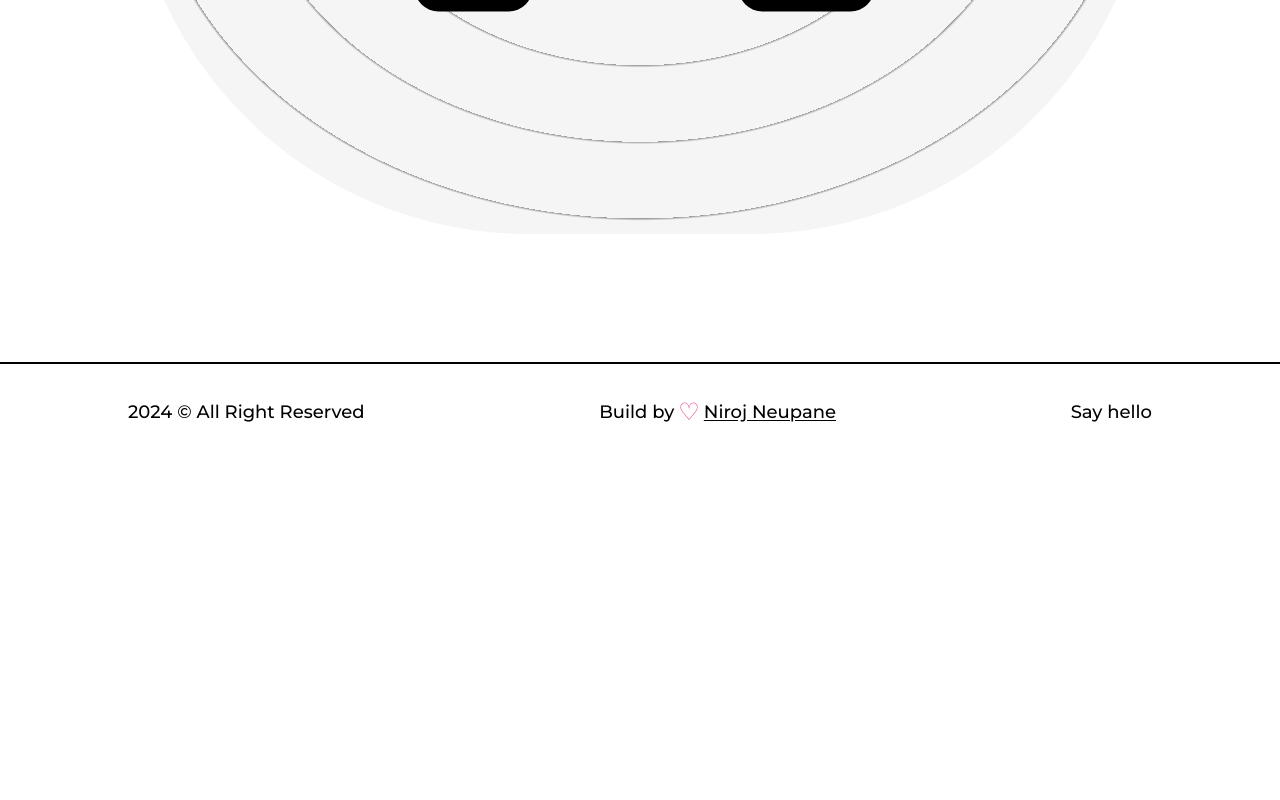
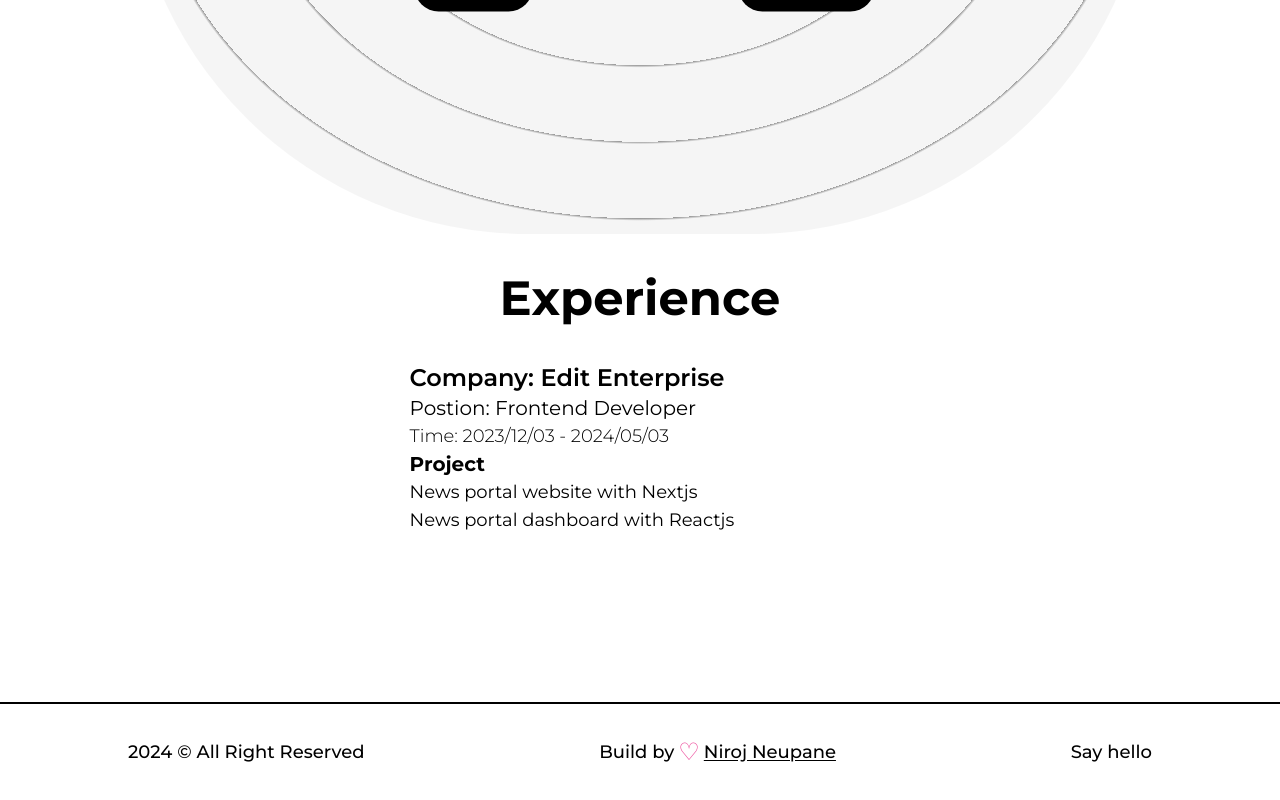
Before and after one commit to nirojneupane5/portfolio, a Next.js app: page /about in a window 1280 px wide. Shown: the part 1402-2202 px from the top of the page. Before the commit the page ends 1862 px from the top, so only its background shows below. Built offline with nearby package versions, Linux system fonts and the light colour scheme.

Commit message:
Experience added

```diff
--- /dev/null
+++ b/src/app/about/Experience.tsx
@@ -0,0 +1,27 @@
+import React from "react";
+
+const Experience = () => {
+  return (
+    <div className="mt-10">
+      <h2 className="text-5xl font-bold text-black text-center">Experience</h2>
+      <div className="w-[75%] mx-auto relative">
+        <div className="my-10 w-[60%] mx-auto">
+          <h3 className="text-2xl font-semibold capitalize">
+            Company: Edit Enterprise
+          </h3>
+          <p className="text-xl font-normal">Postion: Frontend Developer</p>
+          <p className="text-lg font-light">Time: 2023/12/03 - 2024/05/03</p>
+          <h4 className="text-xl font-bold text-black">Project</h4>
+          <p className="text-lg font-normal text-black">
+            News portal website with Nextjs
+          </p>
+          <p className="text-lg font-normal text-black">
+            News portal dashboard with Reactjs
+          </p>
+        </div>
+      </div>
+    </div>
+  );
+};
+
+export default Experience;
--- a/src/app/about/page.tsx
+++ b/src/app/about/page.tsx
@@ -5,6 +5,7 @@ import type { Metadata } from "next";
 import Image from "next/image";
 
 import Skills from "./Skills";
+import Experience from "./Experience";
 
 export const metadata: Metadata = {
   title: "Niroj Neupane | About",
@@ -73,6 +74,7 @@ const AboutPage = () => {
           </div>
         </div>
         <Skills />
+        <Experience />
       </Layout>
     </main>
   );
```
